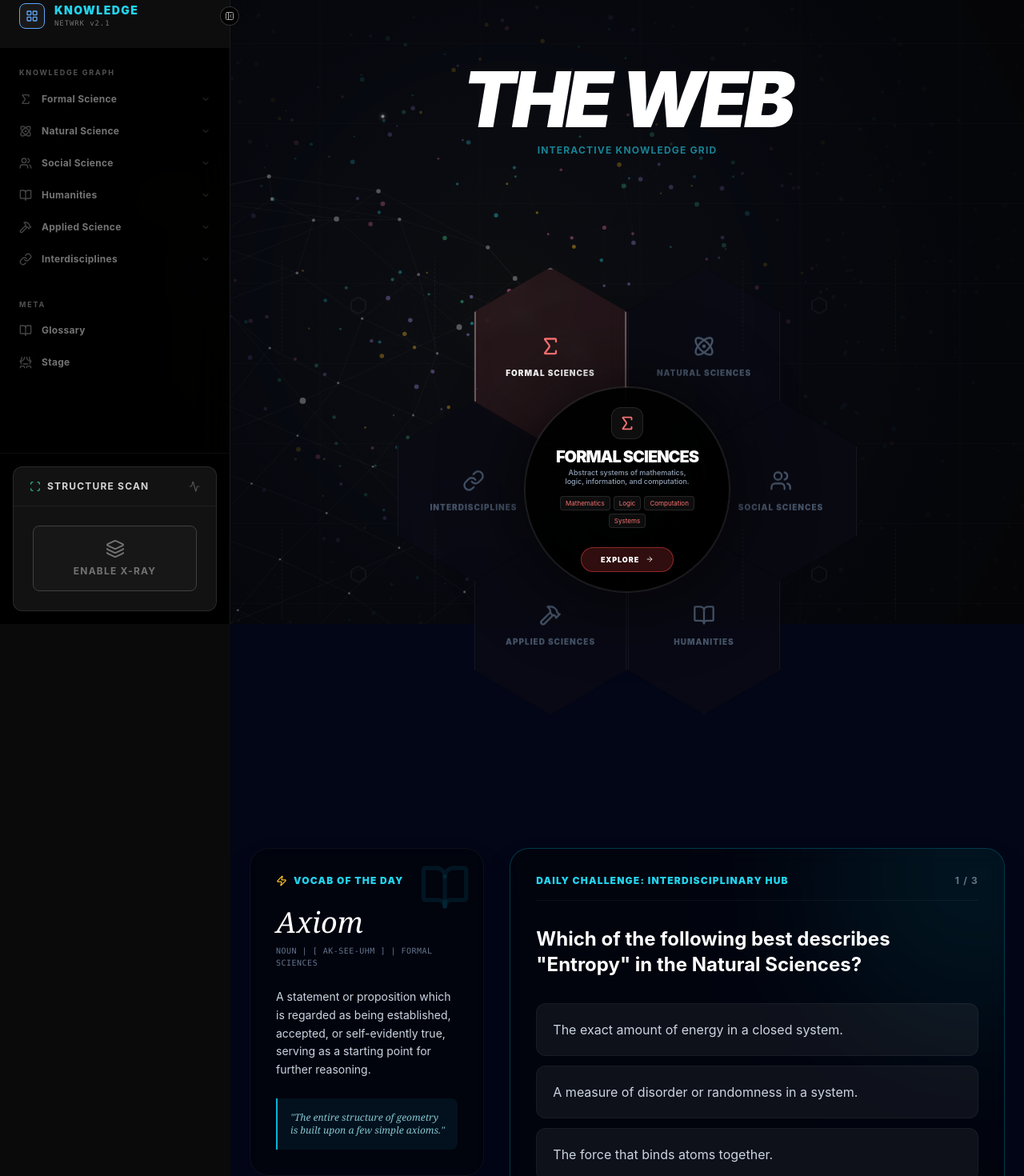
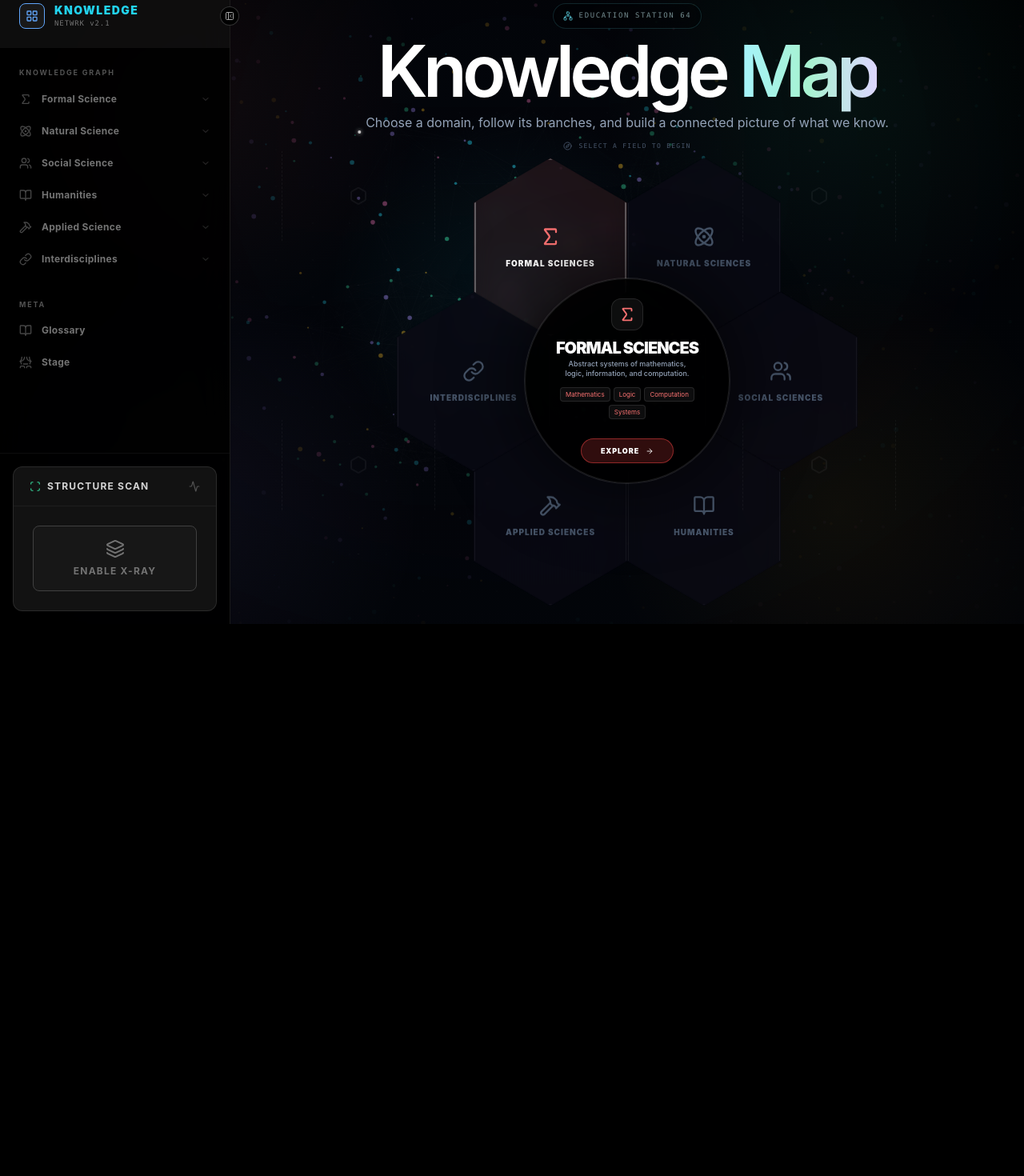
Before and after one commit to nickf723/ed-dev, a Next.js app: page / in a window 1280 px wide. Shown: the part 20-1490 px from the top of the page at 80% size. After the commit the page ends 800 px from the top, so only its background shows below. Built offline with nearby package versions, Linux system fonts and the light colour scheme.

Commit message:
Refocus homepage on knowledge map

```diff
--- a/app/page.tsx
+++ b/app/page.tsx
@@ -1,122 +1,37 @@
-'use client';
-
-import { motion } from 'framer-motion';
-import LibraryBackground from '@/app/_homepage/HomepageBackground';
-import NetworkBackground from '@/app/_homepage/NetworkBackground';
-import WireframeBackground from '@/app/_homepage/WireframeBackground';
-import HexGrid from './_homepage/HexGrid';
-import Assessment, { AssessmentQuestion } from '@/app/_components/Assessment';
-import { BookOpen, Zap } from 'lucide-react';
-
-// --- INTERDISCIPLINARY DAILY CHALLENGE ---
-const dailyQuiz: AssessmentQuestion[] = [
-  {
-    id: 'h1',
-    type: 'mcq',
-    prompt: 'Which of the following best describes "Entropy" in the Natural Sciences?',
-    options: [
-      'The exact amount of energy in a closed system.',
-      'A measure of disorder or randomness in a system.',
-      'The force that binds atoms together.',
-      'The rate of acceleration in a vacuum.'
-    ],
-    correctAnswer: 'A measure of disorder or randomness in a system.',
-    explanation: 'In thermodynamics, entropy represents the unavailability of a system\'s thermal energy for conversion into mechanical work, often interpreted as the degree of disorder or randomness in the system.'
-  },
-  {
-    id: 'h2',
-    type: 'matching',
-    prompt: 'Match the overarching Domain to its core focus.',
-    leftItems: ['Formal Sciences', 'Social Sciences', 'Humanities'],
-    rightItems: ['Human Culture & Expression', 'Structure, Logic & Proof', 'Human Patterns & Behavior'],
-    correctPairs: {
-      'Formal Sciences': 'Structure, Logic & Proof',
-      'Social Sciences': 'Human Patterns & Behavior',
-      'Humanities': 'Human Culture & Expression',
-    },
-    explanation: 'Formal sciences build logical frameworks (math, code). Social sciences study how humans interact (sociology, economics). Humanities explore the meaning of the human experience (art, history, philosophy).'
-  },
-  {
-    id: 'h3',
-    type: 'tf',
-    prompt: 'True or False: In the Formal Sciences, an "axiom" is a statement that has been proven true through rigorous physical experimentation.',
-    correctAnswer: false,
-    explanation: 'False. An axiom is a starting assumption or premise that is accepted as true without proof, serving as the starting point for further reasoning and logic.'
-  }
-];
+import { Compass, Network } from "lucide-react";
+import HexGrid from "./_homepage/HexGrid";
+import NetworkBackground from "./_homepage/NetworkBackground";
 
 export default function Home() {
   return (
-    <main className="min-h-screen bg-[#020617] text-slate-200 relative selection:bg-cyan-500/30 flex flex-col items-center overflow-x-hidden">
+    <main className="relative min-h-screen overflow-x-hidden bg-[#03050a] text-slate-100 selection:bg-cyan-400/30 lg:h-screen lg:overflow-hidden">
+      <NetworkBackground />
 
-      {/* Layered Visual Engines */}
-      <div className="fixed inset-0 z-0 pointer-events-none">
-        <NetworkBackground />
-        <LibraryBackground />
-        <WireframeBackground />
-      </div>
+      <div className="pointer-events-none fixed inset-0 z-0 bg-[radial-gradient(circle_at_50%_48%,rgba(34,211,238,0.07),transparent_30%),radial-gradient(circle_at_18%_18%,rgba(248,113,113,0.06),transparent_24%),radial-gradient(circle_at_82%_18%,rgba(52,211,153,0.07),transparent_24%),radial-gradient(circle_at_82%_82%,rgba(251,191,36,0.05),transparent_24%),radial-gradient(circle_at_18%_82%,rgba(167,139,250,0.06),transparent_24%),linear-gradient(to_bottom,rgba(3,5,10,0.08),rgba(3,5,10,0.72))]" />
+      <div className="pointer-events-none fixed inset-0 z-0 opacity-[0.12] [background-image:radial-gradient(circle_at_center,rgba(255,255,255,0.18)_1px,transparent_1px)] [background-size:46px_46px] [mask-image:radial-gradient(circle_at_center,black,transparent_78%)]" />
 
-      <div className="relative z-10 w-full max-w-7xl px-6 py-12 flex flex-col items-center">
-
-        {/* HEADER */}
-        <motion.header
-          initial={{ opacity: 0, y: -20 }}
-          animate={{ opacity: 1, y: 0 }}
-          className="text-center space-y-2 mb-4 mt-12"
-        >
-          <h1 className="text-6xl md:text-8xl font-black text-white tracking-tighter italic leading-none">THE WEB</h1>
-          <p className="text-cyan-400/60 uppercase tracking-widest text-xs font-bold mt-4">
-            Interactive Knowledge Grid
-          </p>
-        </motion.header>
-
-        {/* THE NAVIGATION REACTOR */}
-        <HexGrid />
-
-        {/* --- NEW: THE DAILY HUB --- */}
-        <motion.div
-          initial={{ opacity: 0, y: 40 }}
-          whileInView={{ opacity: 1, y: 0 }}
-          viewport={{ once: true, margin: "-100px" }}
-          className="w-full mt-12 grid grid-cols-1 lg:grid-cols-3 gap-8 pb-24"
-        >
-          {/* Vocab of the Day Widget */}
-          <div className="col-span-1 flex flex-col gap-8">
-            <div className="bg-black/40 backdrop-blur-md border border-white/5 rounded-3xl p-8 w-full shadow-2xl relative overflow-hidden group hover:border-cyan-500/30 transition-colors">
-                 <div className="absolute top-0 right-0 p-4 text-cyan-500/10 group-hover:text-cyan-500/20 transition-colors">
-                    <BookOpen size={64} />
-                 </div>
-                 <div className="flex items-center gap-2 text-xs font-black uppercase tracking-widest text-cyan-400 mb-6">
-                    <Zap size={14} className="text-amber-400" /> Vocab of the Day
-                 </div>
-
-                 <h4 className="text-4xl font-serif italic text-white mb-2">Axiom</h4>
-                 <div className="text-[10px] text-slate-500 font-mono mb-6 uppercase tracking-wider">
-                    noun | [ ak-see-uhm ] | Formal Sciences
-                 </div>
-
-                 <p className="text-sm text-slate-300 leading-relaxed mb-6">
-                    A statement or proposition which is regarded as being established, accepted, or self-evidently true, serving as a starting point for further reasoning.
-                 </p>
-
-                 <div className="p-4 bg-cyan-950/30 border-l-2 border-cyan-500 rounded-r-lg">
-                    <p className="text-xs text-cyan-200/80 italic font-serif">
-                      "The entire structure of geometry is built upon a few simple axioms."
-                    </p>
-                 </div>
-            </div>
+      <div className="relative z-10 mx-auto flex min-h-screen w-full max-w-[1540px] flex-col px-4 py-5 sm:px-6 lg:h-screen lg:min-h-0 lg:px-8 lg:py-6">
+        <header className="shrink-0 text-center">
+          <div className="mx-auto inline-flex items-center gap-2 rounded-full border border-cyan-300/15 bg-black/20 px-3 py-2 font-mono text-[9px] uppercase tracking-[0.18em] text-cyan-100/55 backdrop-blur-lg">
+            <Network size={12} className="text-cyan-300/70" /> Education Station 64
           </div>
 
-          {/* Daily Assessment Widget */}
-          <div className="col-span-1 lg:col-span-2">
-            <Assessment
-              title="Daily Challenge: Interdisciplinary Hub"
-              questions={dailyQuiz}
-              onComplete={(score, total) => console.log(`Daily Challenge Scored: ${score}/${total}`)}
-            />
+          <h1 className="mt-4 text-[clamp(3.8rem,7vw,7.2rem)] font-semibold leading-[0.82] tracking-[-0.065em] text-white">
+            Knowledge <span className="bg-gradient-to-r from-cyan-200 via-emerald-200 to-violet-200 bg-clip-text text-transparent">Map</span>
+          </h1>
+
+          <p className="mx-auto mt-4 max-w-2xl text-sm leading-6 text-slate-400 sm:text-base">
+            Choose a domain, follow its branches, and build a connected picture of what we know.
+          </p>
+
+          <div className="mt-3 flex items-center justify-center gap-2 font-mono text-[8px] uppercase tracking-[0.16em] text-slate-600">
+            <Compass size={11} /> Select a field to begin
           </div>
-        </motion.div>
+        </header>
 
+        <div className="mt-2 flex min-h-0 flex-1 items-center justify-center">
+          <HexGrid />
+        </div>
       </div>
     </main>
   );
```
